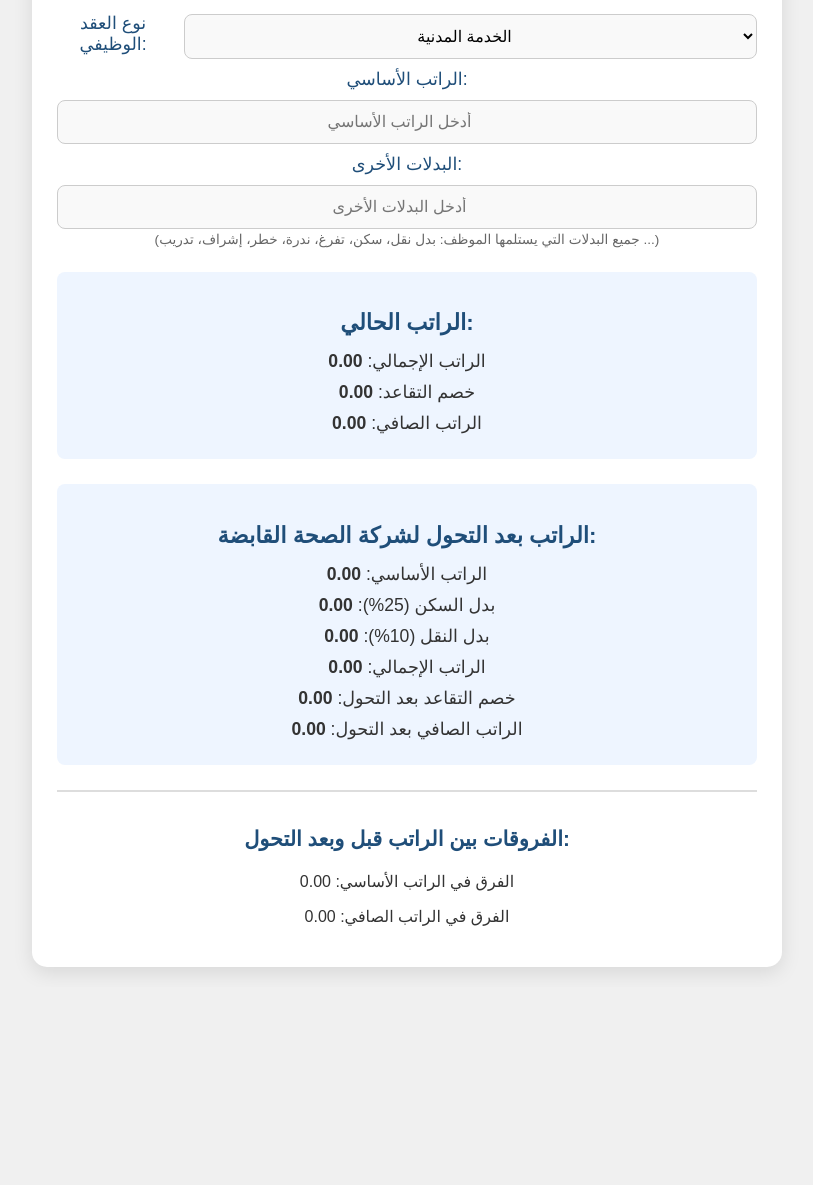
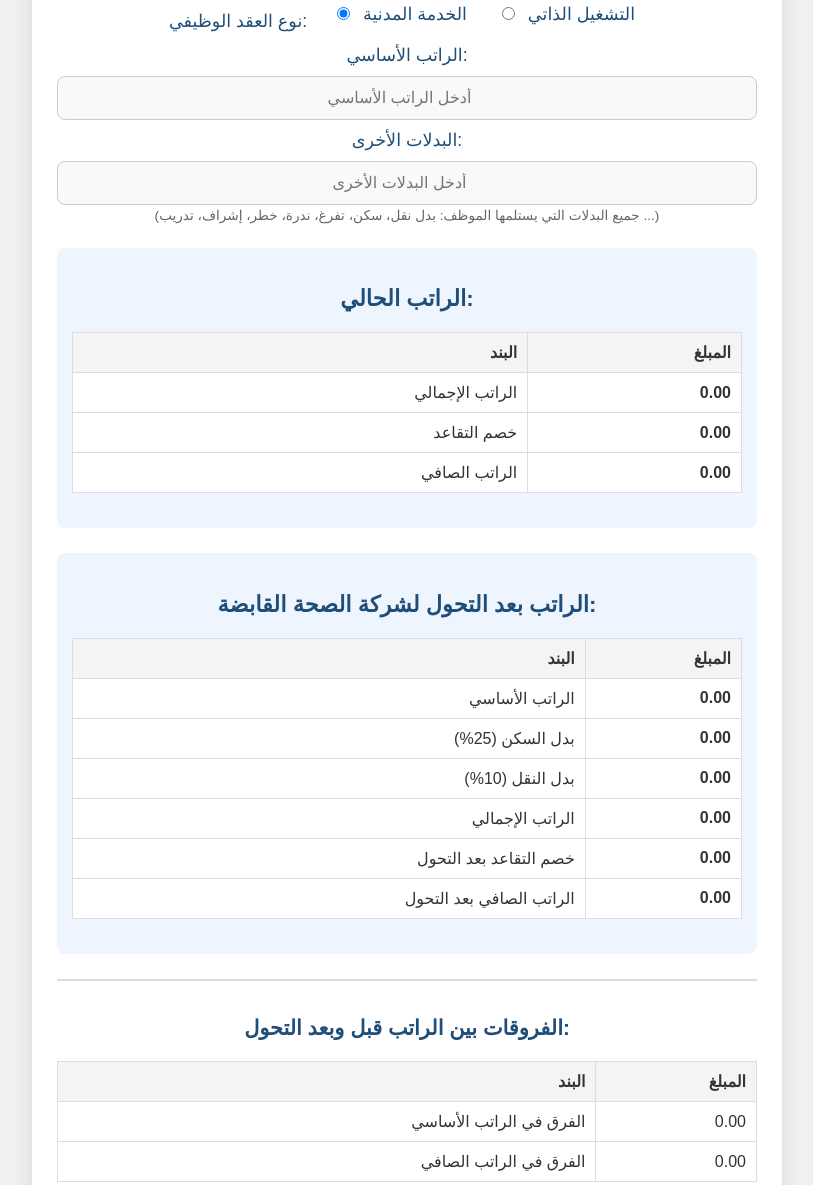
Before and after one commit to aqrni/Haste-ahead, a plain HTML site: page index.html in a window 1280 px wide. Shown: the part 119-1304 px from the top of the page, without its empty margins (233-1046 px from the left). Before the commit the page ends 1106 px from the top, so only its background shows below. Drawn offline with Linux system fonts and the light colour scheme.

Commit message:
Update index.html

```diff
--- a/index.html
+++ b/index.html
@@ -27,16 +27,16 @@
       font-size: 1.8em;
     }
     label {
-      font-size: 1.1em;  /* تم تصغير الخط قليلاً */
+      font-size: 1.1em;
       color: #1f4e79;
       margin-bottom: 5px;
     }
-    input, select {
+    input[type="number"], select {
       display: block;
       width: 100%;
       margin: 10px 0;
       padding: 12px;
-      font-size: 1em; /* تصغير الخط قليلاً */
+      font-size: 1em;
       border-radius: 8px;
       border: 1px solid #ccc;
       box-sizing: border-box;
@@ -58,12 +58,12 @@
     }
     .results h3 {
       color: #1f4e79;
-      margin-bottom: 15px;  /* زيادة المسافة بين اسم البند والمبلغ */
+      margin-bottom: 15px;
       font-size: 1.4em;
     }
     .results p {
-      font-size: 1.1em;  /* تم تصغير الخط قليلاً */
-      margin: 10px 0;  /* زيادة المسافة بين اسم البند والمبلغ */
+      font-size: 1.1em;
+      margin: 10px 0;
     }
     .results span {
       font-weight: bold;
@@ -79,19 +79,49 @@
       font-size: 1.3em;
     }
     .diff-section p {
-      font-size: 1em;  /* تصغير الخط قليلاً */
+      font-size: 1em;
     }
     .highlight {
       background-color: #eef5ff;
-      padding: 15px;  /* زيادة المساحة الداخلية */
+      padding: 15px;
       border-radius: 8px;
-      margin-bottom: 20px;  /* زيادة المسافة بين البند والمبلغ */
+      margin-bottom: 20px;
     }
     .form-group {
       display: flex;
       justify-content: center;
       align-items: center;
-      gap: 15px;  /* زيادة المسافة بين تسمية العقد وقائمة الاختيار */
+      gap: 15px;
+    }
+    .form-group label {
+      margin-right: 10px;
+    }
+    table {
+      width: 100%;
+      margin: 20px 0;
+      border-collapse: collapse;
+    }
+    table th, table td {
+      padding: 10px;
+      border: 1px solid #ddd;
+      text-align: right;
+      font-size: 1em;
+    }
+    table th {
+      background-color: #f4f4f4;
+      font-weight: bold;
+    }
+    table td {
+      background-color: #fff;
+    }
+    .radio-group {
+      display: flex;
+      justify-content: center;
+      gap: 20px;
+      margin-bottom: 15px;
+    }
+    .radio-group input {
+      margin-right: 8px;
     }
   </style>
 </head>
@@ -101,11 +131,11 @@
     <h2>حاسبة الرواتب</h2>
 
     <div class="form-group">
-      <label for="employmentType">نوع العقد الوظيفي:</label>
-      <select id="employmentType">
-        <option value="civil">الخدمة المدنية</option>
-        <option value="selfEmployed">التشغيل الذاتي</option>
-      </select>
+      <label>نوع العقد الوظيفي:</label>
+      <div class="radio-group">
+        <label><input type="radio" name="employmentType" value="civil" checked> الخدمة المدنية</label>
+        <label><input type="radio" name="employmentType" value="selfEmployed"> التشغيل الذاتي</label>
+      </div>
     </div>
 
     <label for="baseSalary">الراتب الأساسي:</label>
@@ -120,25 +150,76 @@
 
     <div class="results highlight">
       <h3>الراتب الحالي:</h3>
-      <p>الراتب الإجمالي: <span id="totalSalary">0</span></p>
-      <p>خصم التقاعد: <span id="pensionDeduction">0</span></p>
-      <p>الراتب الصافي: <span id="netSalary">0</span></p>
+      <table>
+        <tr>
+          <th>البند</th>
+          <th>المبلغ</th>
+        </tr>
+        <tr>
+          <td>الراتب الإجمالي</td>
+          <td><span id="totalSalary">0</span></td>
+        </tr>
+        <tr>
+          <td>خصم التقاعد</td>
+          <td><span id="pensionDeduction">0</span></td>
+        </tr>
+        <tr>
+          <td>الراتب الصافي</td>
+          <td><span id="netSalary">0</span></td>
+        </tr>
+      </table>
     </div>
 
     <div class="results highlight">
       <h3>الراتب بعد التحول لشركة الصحة القابضة:</h3>
-      <p>الراتب الأساسي: <span id="newBaseSalary">0</span></p>
-      <p>بدل السكن (25%): <span id="newHousingAllowance">0</span></p>
-      <p>بدل النقل (10%): <span id="newTransportAllowance">0</span></p>
-      <p>الراتب الإجمالي: <span id="newTotalSalary">0</span></p>
-      <p>خصم التقاعد بعد التحول: <span id="newPensionDeduction">0</span></p>
-      <p>الراتب الصافي بعد التحول: <span id="newNetSalary">0</span></p>
+      <table>
+        <tr>
+          <th>البند</th>
+          <th>المبلغ</th>
+        </tr>
+        <tr>
+          <td>الراتب الأساسي</td>
+          <td><span id="newBaseSalary">0</span></td>
+        </tr>
+        <tr>
+          <td>بدل السكن (25%)</td>
+          <td><span id="newHousingAllowance">0</span></td>
+        </tr>
+        <tr>
+          <td>بدل النقل (10%)</td>
+          <td><span id="newTransportAllowance">0</span></td>
+        </tr>
+        <tr>
+          <td>الراتب الإجمالي</td>
+          <td><span id="newTotalSalary">0</span></td>
+        </tr>
+        <tr>
+          <td>خصم التقاعد بعد التحول</td>
+          <td><span id="newPensionDeduction">0</span></td>
+        </tr>
+        <tr>
+          <td>الراتب الصافي بعد التحول</td>
+          <td><span id="newNetSalary">0</span></td>
+        </tr>
+      </table>
     </div>
 
     <div class="diff-section">
       <h3>الفروقات بين الراتب قبل وبعد التحول:</h3>
-      <p>الفرق في الراتب الأساسي: <span id="salaryDifference">0</span></p>
-      <p>الفرق في الراتب الصافي: <span id="netSalaryDifference">0</span></p>
+      <table>
+        <tr>
+          <th>البند</th>
+          <th>المبلغ</th>
+        </tr>
+        <tr>
+          <td>الفرق في الراتب الأساسي</td>
+          <td><span id="salaryDifference">0</span></td>
+        </tr>
+        <tr>
+          <td>الفرق في الراتب الصافي</td>
+          <td><span id="netSalaryDifference">0</span></td>
+        </tr>
+      </table>
     </div>
 
   </div>
@@ -151,13 +232,16 @@
     let pensionDeduction = 0;
     let netSalary = 0;
 
-    document.getElementById('employmentType').addEventListener('change', updateFields);
-    document.querySelectorAll('input').forEach(input => {
+    document.querySelectorAll('input[name="employmentType"]').forEach(radio => {
+      radio.addEventListener('change', updateFields);
+    });
+
+    document.querySelectorAll('input[type="number"]').forEach(input => {
       input.addEventListener('input', calculateSalary);
     });
 
     function updateFields() {
-      let employmentType = document.getElementById('employmentType').value;
+      let employmentType = document.querySelector('input[name="employmentType"]:checked').value;
       if (employmentType === 'selfEmployed') {
         document.getElementById('housingLabel').style.display = 'block';
         document.getElementById('housingAllowance').style.display = 'block';
@@ -175,7 +259,7 @@
       baseSalary = parseFloat(document.getElementById('baseSalary').value) || 0;
       housingAllowance = parseFloat(document.getElementById('housingAllowance').value) || 0;
       otherAllowances = parseFloat(document.getElementById('otherAllowances').value) || 0;
-      let employmentType = document.getElementById('employmentType').value;
+      let employmentType = document.querySelector('input[name="employmentType"]:checked').value;
 
       // حساب الراتب الإجمالي
       totalSalary = baseSalary + housingAllowance + otherAllowances;
```
